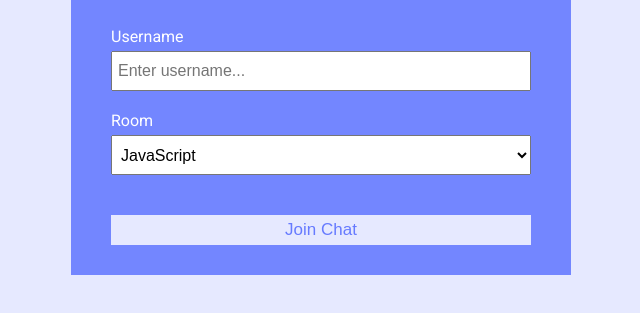
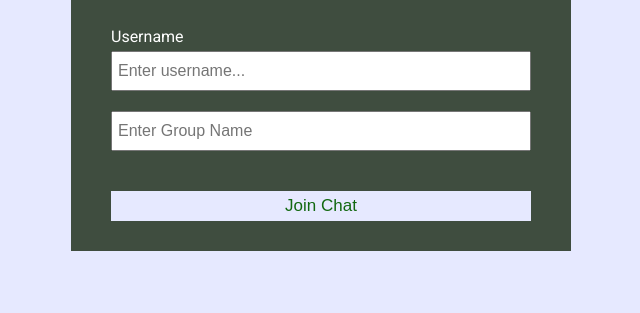
Before and after one commit to prats7/ChatApp, a website: page public/index.html in a window 1280 px wide. Shown: the part 161-474 px from the top of the page, without its empty margins (319-959 px from the left). Drawn offline with Linux system fonts and the light colour scheme.

Commit message:
Update index

```diff
--- a/app.js
+++ b/app.js
@@ -8,7 +8,7 @@ const app = express();
 
 const socketio = require('socket.io');
 
-const port = 8000;
+const port = 5000;
 
 const server = http.createServer(app);
 
--- a/public/css/style.css
+++ b/public/css/style.css
@@ -1,10 +1,10 @@
 @import url('https://fonts.googleapis.com/css?family=Roboto&display=swap');
 
 :root {
-	--dark-color-a: #667aff;
-	--dark-color-b: #7386ff;
+	--dark-color-a: #126810;
+	--dark-color-b: #3f4d3f;
 	--light-color: #e6e9ff;
-	--success-color: #5cb85c;
+	--success-color: #2679c7;
 	--error-color: #d9534f;
 }
 
@@ -42,7 +42,7 @@ a {
 
 .chat-container {
 	max-width: 1100px;
-	background: #fff;
+	background: rgba(255, 255, 255, 0.808);
 	margin: 30px auto;
 	overflow: hidden;
 }
--- a/public/index.html
+++ b/public/index.html
@@ -11,7 +11,7 @@
 			crossorigin="anonymous"
 		/>
 		<link rel="stylesheet" href="css/style.css" />
-		<title>ChatCord App</title>
+		<title>Chat App</title>
 	</head>
 	<body>
 		<div class="join-container">
@@ -31,15 +31,24 @@
 						/>
 					</div>
 					<div class="form-control">
-						<label for="room">Room</label>
-						<select name="room" id="room">
+						<label for="room"></label>
+						<input
+						name="room"
+						id="room"
+						type="text"
+						placeholder="Enter Group Name"
+						required
+						autocomplete="off"
+						/>
+
+						<!-- <select name="room" id="room">
 							<option value="JavaScript">JavaScript</option>
 							<option value="Python">Python</option>
 							<option value="PHP">PHP</option>
 							<option value="C#">C#</option>
 							<option value="Ruby">Ruby</option>
 							<option value="Java">Java</option>
-						</select>
+						</select> -->
 					</div>
 					<button type="submit" class="btn">Join Chat</button>
 				</form>
```
Also changed, not shown: public/chat.html (+3 -3 lines).
